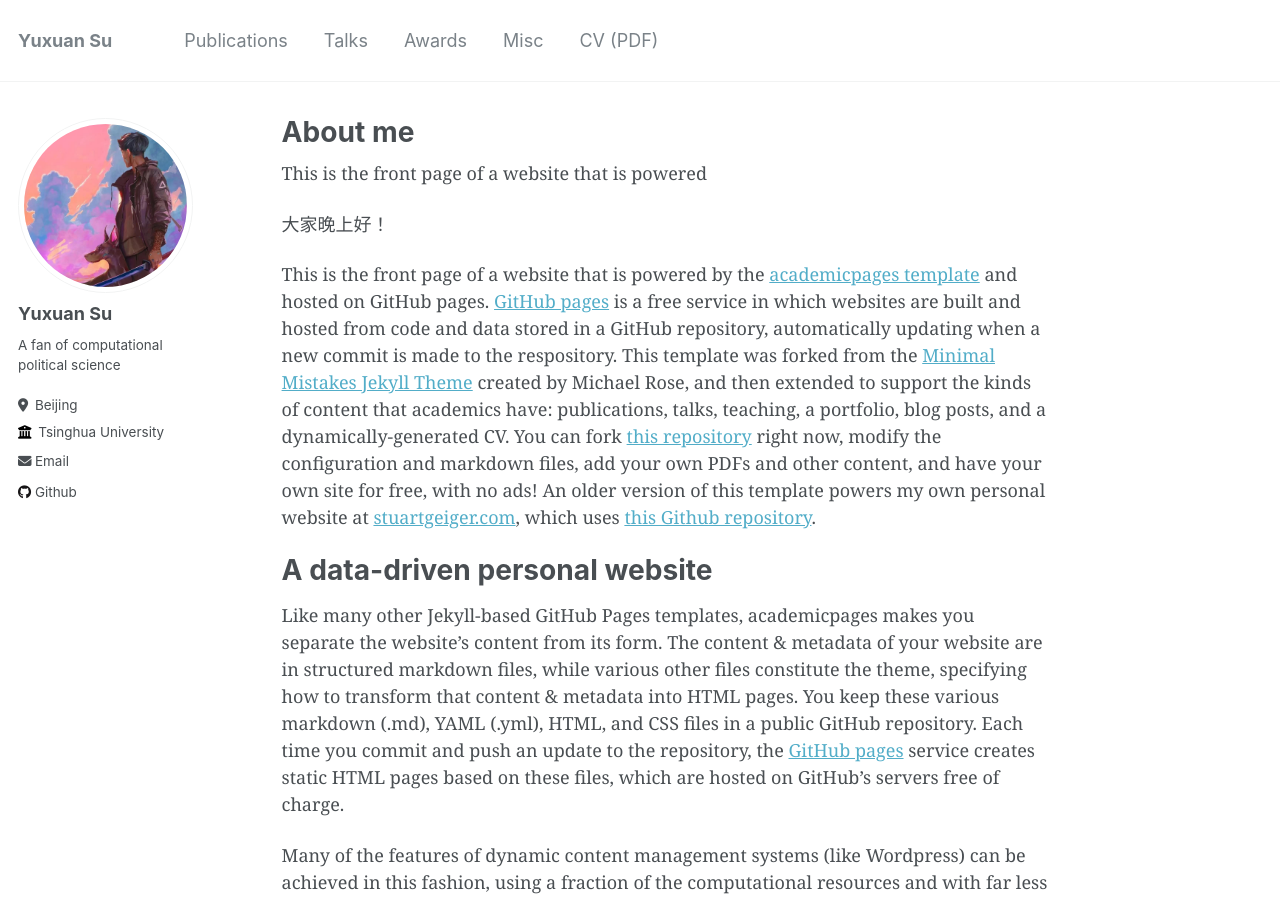
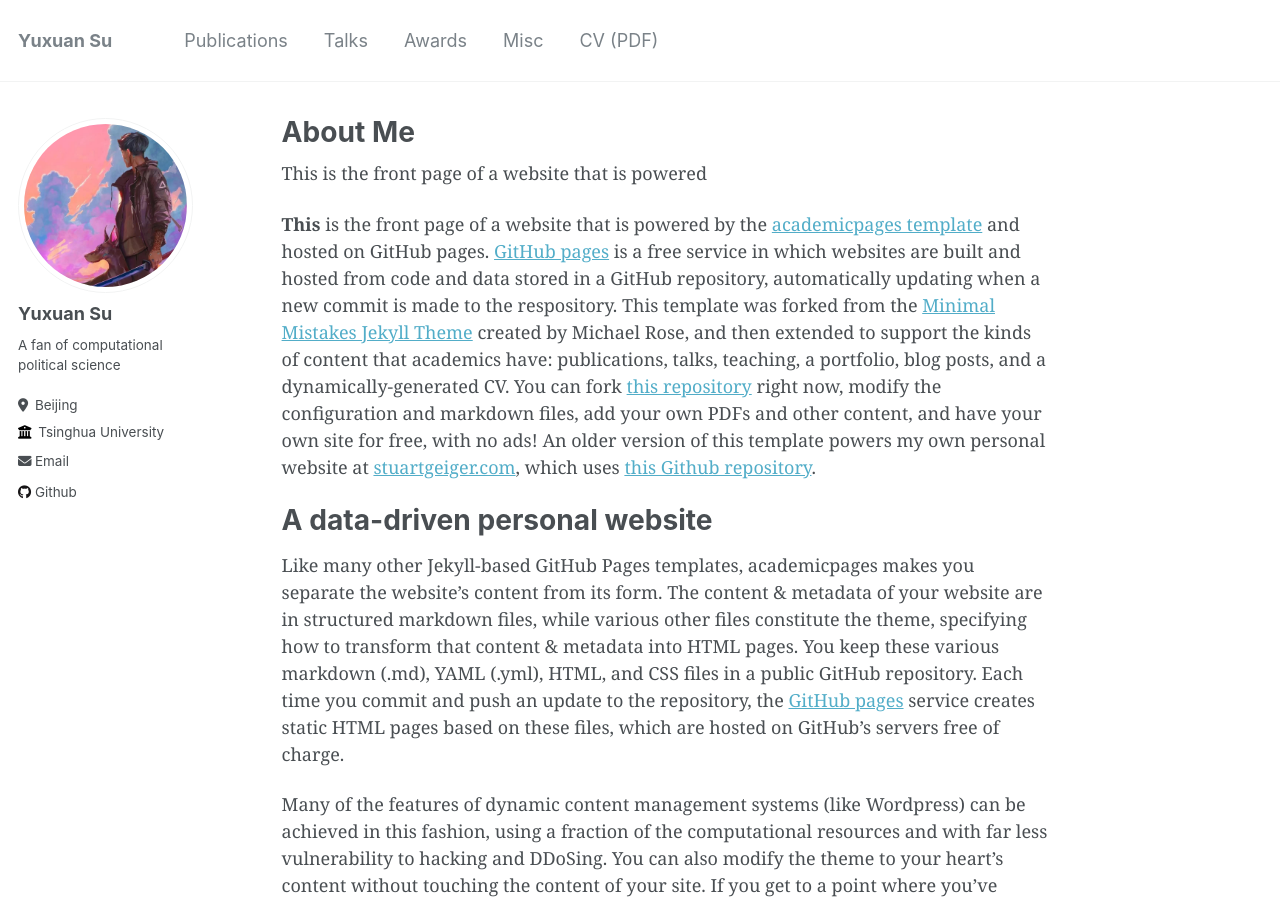
Before and after one commit to Yuxuan-THU/Yuxuan-THU.github.io, a Jekyll site: the page built from _pages/about.md, in a window 1280 px wide and 900 px high. Built offline with Jekyll 4.4.1, drawn with Linux system fonts in a browser that asks for light colours; some web fonts are replaced.

Commit message:
_pages/about.md

```diff
--- a/_pages/about.md
+++ b/_pages/about.md
@@ -1,6 +1,6 @@
 ---
 permalink: /
-title: "About me"
+title: "About Me"
 author_profile: true
 redirect_from:
   - /about/
@@ -9,9 +9,7 @@
 
 This is the front page of a website that is powered
 
-大家晚上好！
-
-This is the front page of a website that is powered by the [academicpages template](https://github.com/academicpages/academicpages.github.io) and hosted on GitHub pages. [GitHub pages](https://pages.github.com) is a free service in which websites are built and hosted from code and data stored in a GitHub repository, automatically updating when a new commit is made to the respository. This template was forked from the [Minimal Mistakes Jekyll Theme](https://mmistakes.github.io/minimal-mistakes/) created by Michael Rose, and then extended to support the kinds of content that academics have: publications, talks, teaching, a portfolio, blog posts, and a dynamically-generated CV. You can fork [this repository](https://github.com/academicpages/academicpages.github.io) right now, modify the configuration and markdown files, add your own PDFs and other content, and have your own site for free, with no ads! An older version of this template powers my own personal website at [stuartgeiger.com](http://stuartgeiger.com), which uses [this Github repository](https://github.com/staeiou/staeiou.github.io).
+**This** is the front page of a website that is powered by the [academicpages template](https://github.com/academicpages/academicpages.github.io) and hosted on GitHub pages. [GitHub pages](https://pages.github.com) is a free service in which websites are built and hosted from code and data stored in a GitHub repository, automatically updating when a new commit is made to the respository. This template was forked from the [Minimal Mistakes Jekyll Theme](https://mmistakes.github.io/minimal-mistakes/) created by Michael Rose, and then extended to support the kinds of content that academics have: publications, talks, teaching, a portfolio, blog posts, and a dynamically-generated CV. You can fork [this repository](https://github.com/academicpages/academicpages.github.io) right now, modify the configuration and markdown files, add your own PDFs and other content, and have your own site for free, with no ads! An older version of this template powers my own personal website at [stuartgeiger.com](http://stuartgeiger.com), which uses [this Github repository](https://github.com/staeiou/staeiou.github.io).
 
 A data-driven personal website
 ======
```
